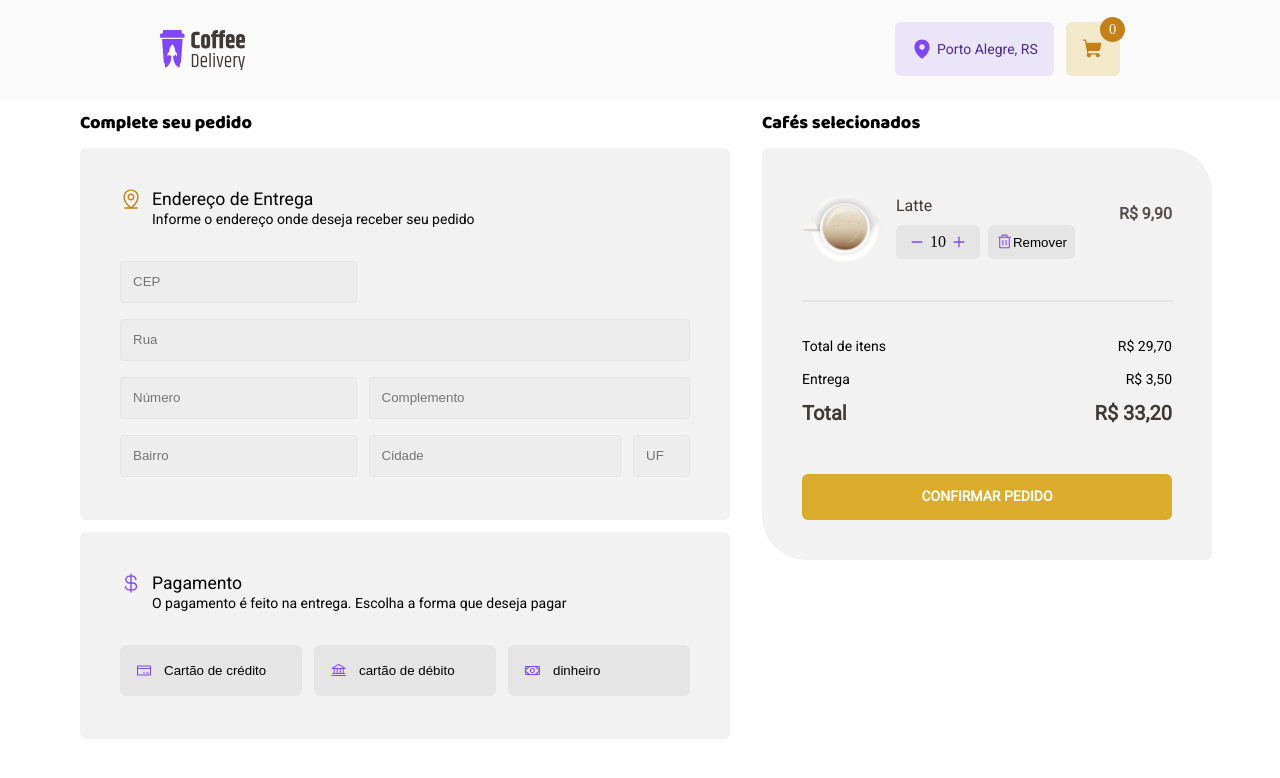
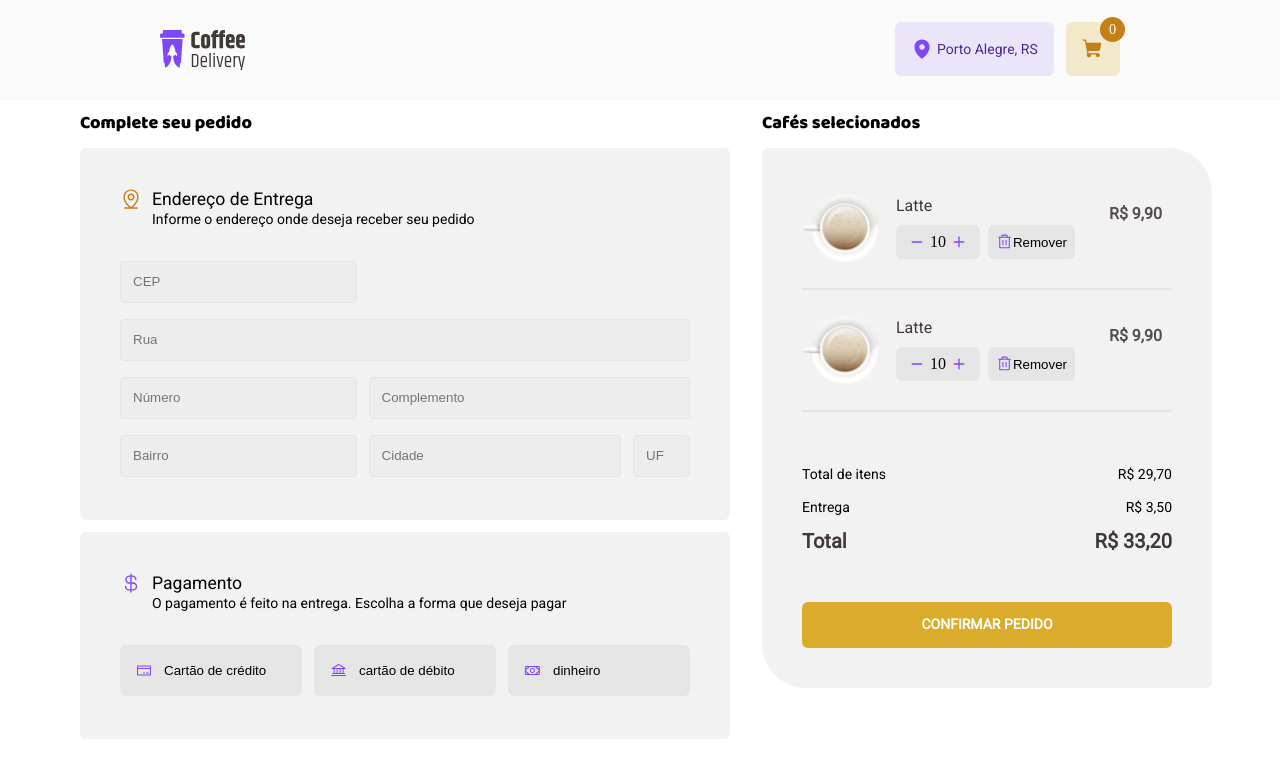
Before and after one commit to feh-franc0/Desafio-Coffee-Delivery-Rocketseat, a React (Vite) app: page /checkout in a window 1280 px wide. Shown: the top 778 px of the page. Built offline with nearby package versions, Linux system fonts and the light colour scheme.

Commit message:
adicionando scroll bar a lista de cafes selecionados

```diff
--- a/src/components/CheckoutContainer.tsx
+++ b/src/components/CheckoutContainer.tsx
@@ -20,7 +20,16 @@ import iconeMais from "../public/iconeMais.svg";
 
 import imageCoffe from "../public/CafecomLeite.png";
 
+
+import { ShopCartContext } from "../contexts/ShopCartContext";
+import { useContext } from "react";
+
+
 export function CheckoutContainer() {
+
+  const { shopCart, setShopCart }: any = useContext(ShopCartContext);
+  console.log("cart checkout: ", shopCart);
+
   return (
     <ContainerCheckout>
       <CheckoutLeft>
@@ -84,6 +93,7 @@ export function CheckoutContainer() {
       <CheckoutRight>
         <h1>Cafés selecionados</h1>
         <ContainerRightCountCoffe>
+          <div className="scrollCoffeItens">
           {/* ---------------------------- */}
           <div className="coffeeItens">
             <div className="containerImgTitleActions">
@@ -118,9 +128,85 @@ export function CheckoutContainer() {
               <p>R$ 9,90</p>
             </div>
           </div>
+
+          <hr className="hrCoffeItens" />
+
+          <div className="coffeeItens">
+            <div className="containerImgTitleActions">
+              <div className="divImgCoffeeItens">
+                <img src={imageCoffe} alt="" />
+              </div>
+              <div className="nameAmountDeleteCoffeeItens">
+                <div className="titleCoffeeItens">
+                  <p>Latte</p>
+                </div>
+
+                <div className="actionsCoffeeItens">
+                  <div className="actionsCountItensCoffee">
+                    <button>
+                      <img src={iconMenos} alt="" />
+                    </button>
+                    <div className="countItensCoffee"> 10 </div>
+                    <button>
+                      <img src={iconeMais} alt="" />
+                    </button>
+                  </div>
+
+                  <button className="actionsRemove">
+                    <img className="imgAndTextActionsRemove" src={trash} alt="" />
+                    <span className="imgAndTextActionsRemove">Remover</span>
+                  </button>
+                </div>
+              </div>
+            </div>
+
+            <div className="priceCoffeeItens">
+              <p>R$ 9,90</p>
+            </div>
+          </div>
+
+          <hr className="hrCoffeItens" />
+
+          {/* <div className="coffeeItens">
+            <div className="containerImgTitleActions">
+              <div className="divImgCoffeeItens">
+                <img src={imageCoffe} alt="" />
+              </div>
+              <div className="nameAmountDeleteCoffeeItens">
+                <div className="titleCoffeeItens">
+                  <p>Latte</p>
+                </div>
+
+                <div className="actionsCoffeeItens">
+                  <div className="actionsCountItensCoffee">
+                    <button>
+                      <img src={iconMenos} alt="" />
+                    </button>
+                    <div className="countItensCoffee"> 10 </div>
+                    <button>
+                      <img src={iconeMais} alt="" />
+                    </button>
+                  </div>
+
+                  <button className="actionsRemove">
+                    <img className="imgAndTextActionsRemove" src={trash} alt="" />
+                    <span className="imgAndTextActionsRemove">Remover</span>
+                  </button>
+                </div>
+              </div>
+            </div>
+
+            <div className="priceCoffeeItens">
+              <p>R$ 9,90</p>
+            </div>
+          </div> */}
+
+          {/* <hr className="hrCoffeItens" /> */}
+
           {/* ---------------------------- */}
+          </div>
 
-          <hr />
+
           <div className="priceSummary">
             <div>
               <p>Total de itens</p>
--- a/src/components/ContainerCheckout.styles.ts
+++ b/src/components/ContainerCheckout.styles.ts
@@ -410,9 +410,37 @@ export const ContainerRightCountCoffe = styled.div`
   display: flex;
   flex-direction: column;
 
-  hr {
-    border: 1px solid #e6e5e5;
-    width: 100%;
+  .scrollCoffeItens {
+
+    height: 250px;
+    overflow: hidden auto;
+
+    /* Estilizando a barra de rolagem */
+    &::-webkit-scrollbar {
+      width: 2px; /* Largura da barra de rolagem */
+    }
+
+    /* Estilizando o fundo da barra de rolagem */
+    &::-webkit-scrollbar-track {
+      background-color: #f1f1f1;
+    }
+
+    /* Estilizando o indicador da barra de rolagem */
+    &::-webkit-scrollbar-thumb {
+      background-color: #dbac2c;
+    }
+
+    /* Estilizando o indicador da barra de rolagem quando hover */
+    &::-webkit-scrollbar-thumb:hover {
+      background-color: #555;
+    }
+
+
+    .hrCoffeItens {
+      margin: 20px 0px;
+      border: 1px solid #e6e5e5;
+      width: 100%;
+    }
   }
 
   /* ---------------------------------- */
@@ -518,6 +546,7 @@ export const ContainerRightCountCoffe = styled.div`
 
     .priceCoffeeItens {
       p {
+        margin-right: 10px;
         font-family: "Roboto";
         font-style: normal;
         font-weight: 700;
```
